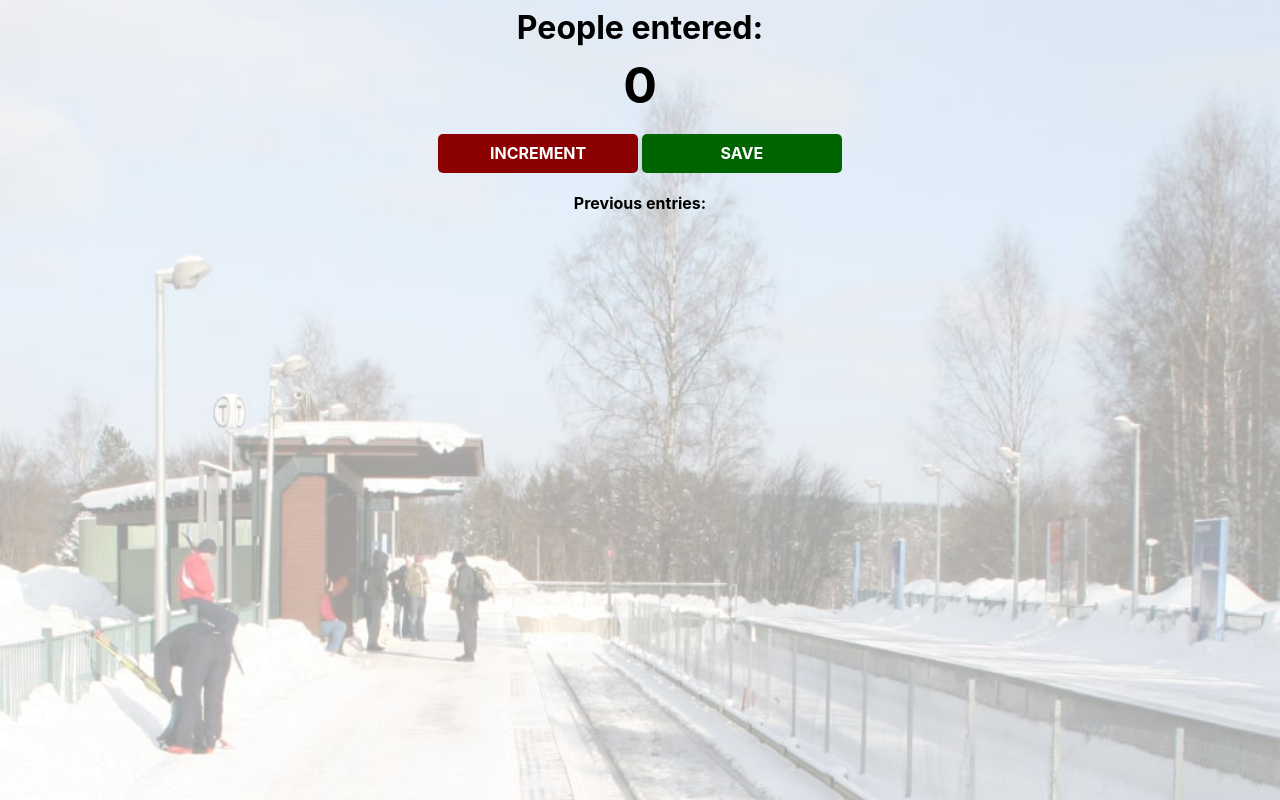
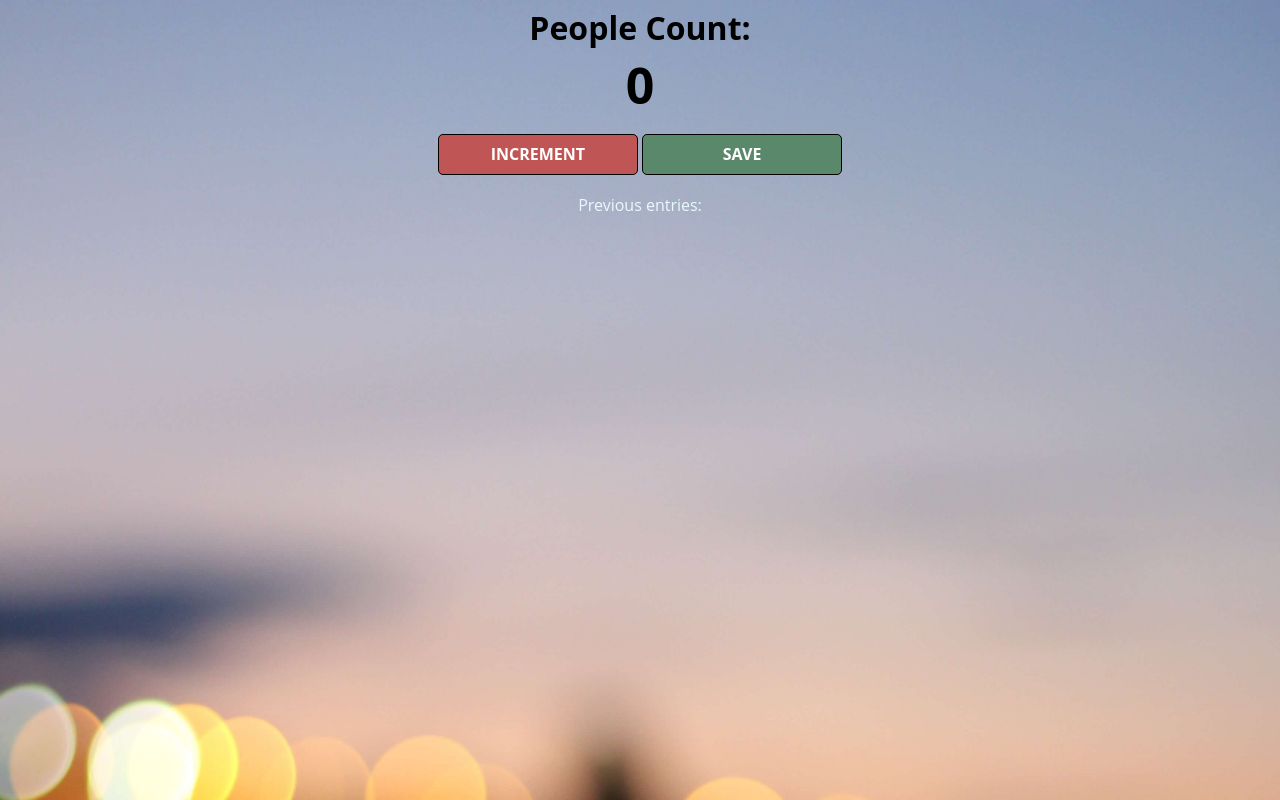
Before and after one commit to trezp/passenger-counter, a plain HTML site: page index.html in a window 1280 px wide. Drawn offline with nearby package versions, Linux system fonts and the light colour scheme.

Commit message:
Add personalized counter

```diff
--- a/index.css
+++ b/index.css
@@ -1,8 +1,7 @@
 body {
-    background-image: url("station.jpg");
+    background-image: url("sunset.jpg");
     background-size: cover;
-    font-family: -apple-system, BlinkMacSystemFont, 'Segoe UI', Roboto, Oxygen, Ubuntu, Cantarell, 'Open Sans', 'Helvetica Neue', sans-serif;
-    font-weight: bold;
+    font-family: 'Open Sans', 'Helvetica Neue', sans-serif;
     text-align: center;
 }
 
@@ -29,9 +28,15 @@ button {
 }
 
 #increment-btn {
-    background: darkred;
+    background: #C05555;
+    border: 1px solid black;
 }
 
 #save-btn {
-    background: darkgreen;
+    background: #59886B;
+    border: 1px solid black;
 }
+
+#save-el {
+    color: #E8F9FD;
+}
--- a/index.html
+++ b/index.html
@@ -3,13 +3,11 @@
         <link rel="stylesheet" href="index.css">
     </head>
     <body>
-        <h1>People entered:</h1>
+        <h1>People Count:</h1>
         <h2 id="count-el">0</h2>
         <button id="increment-btn" onclick="increment()">INCREMENT</button>
         <button id="save-btn" onclick="save()">SAVE</button>
         <p id="save-el">Previous entries: </p>
-        <script src="index.js">
-            nnerText
-        </script>
+        <script src="index.js"></script>
     </body>
 </html>
--- a/index.js
+++ b/index.js
@@ -1,6 +1,6 @@
-let count = 0
 let saveEl = document.getElementById("save-el")
 let countEl = document.getElementById("count-el")
+let count = 0
 
 function increment() {
     count += 1
@@ -9,9 +9,7 @@ function increment() {
 
 function save() {
     let countStr = count + " - "
-    saveEl.textContenttStr
+    saveEl.textContent += countStr
     countEl.textContent = 0
     count = 0
 }
-
-console.log("Let's count people on the subway!")
```
Also changed, not shown: sunset.jpg (added), 1 other file.
